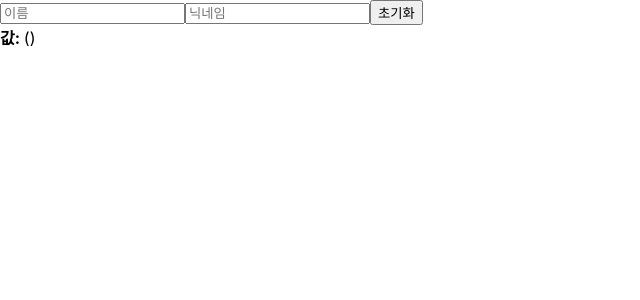
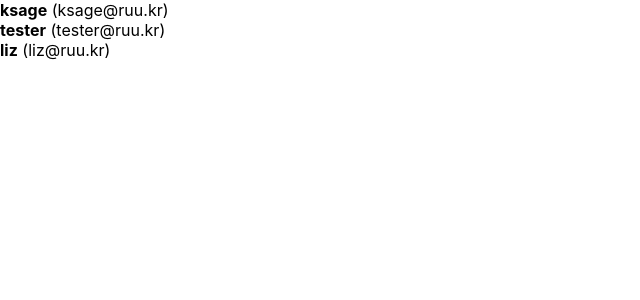
Before and after one commit to KangSage/All-in-One-React, a React (Create React App) app in the folder Modern_React/Chapter_01/react-tutorial/begin-react/: page / in a window 1280 px wide. Shown: the top 300 px of the page, without its empty margins (0-640 px from the left). Built offline with nearby package versions, Linux system fonts and the light colour scheme.

Commit message:
2019.09.18 벨로퍼트와 함께 하는 모던 리액트 : Chapter01 - 11

```diff
--- a/Modern_React/Chapter_01/react-tutorial/begin-react/src/App.js
+++ b/Modern_React/Chapter_01/react-tutorial/begin-react/src/App.js
@@ -1,9 +1,9 @@
 import React from 'react';
-import InputSample from "./inputSample";
+import UserList from "./UserList";
 
 function App() {
   return (
-    <InputSample />
+    <UserList />
   );
 }
 
--- /dev/null
+++ b/Modern_React/Chapter_01/react-tutorial/begin-react/src/UserList.js
@@ -0,0 +1,63 @@
+// 배열 렌더링하기
+
+import React from 'react';
+
+function User({ user }) {
+  return (
+  <div>
+    <b>{user.username}</b> <span>({user.email})</span>
+  </div>
+  )
+}
+
+function UserList() {
+  const users = [
+    {
+      id: 1,
+      username: 'ksage',
+      email: 'ksage@ruu.kr'
+    },
+    {
+      id: 2,
+      username: 'tester',
+      email: 'tester@ruu.kr'
+    },
+    {
+      id: 3,
+      username: 'liz',
+      email: 'liz@ruu.kr'
+    }
+  ];
+
+  return (
+    <div>
+      {/*<div>*/}
+      {/*  <b>{users[0]}.username}</b> <span>({user[0].email})</span>*/}
+      {/*</div>*/}
+      {/*<div>*/}
+      {/*  <b>{users[1]}.username}</b> <span>({user[1].email})</span>*/}
+      {/*</div>*/}
+      {/*<div>*/}
+      {/*  <b>{users[2]}.username}</b> <span>({user[2].email})</span>*/}
+      {/*</div>*/}
+
+      {/*<User user={users[0]}/>*/}
+      {/*<User user={users[1]}/>*/}
+      {/*<User user={users[2]}/>*/}
+
+      {
+        // 배열의 경우 key를 넘겨주지 않으면 계속 새로 렌더링함
+        users.map(
+          (user, index)=> (
+            <User user={user} key={index} />
+          )
+          // (user) => (
+          //   <User user={user} key={user.id} />
+          // )
+        )
+      }
+    </div>
+  )
+}
+
+export default UserList;
--- a/Modern_React/Chapter_01/react-tutorial/begin-react/src/inputSample.js
+++ b/Modern_React/Chapter_01/react-tutorial/begin-react/src/inputSample.js
@@ -6,7 +6,6 @@
     nickname: '',
   });
   const nameInput = useRef();
-  const nicknameInput = useRef();
   const {name, nickname} = inputs;
   const onChange = (e) => {
     const {name, value} = e.target;
```
